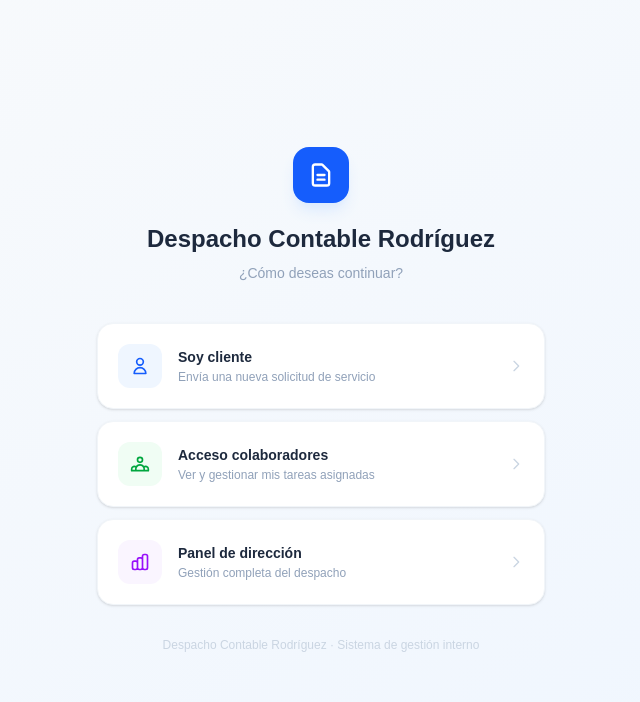
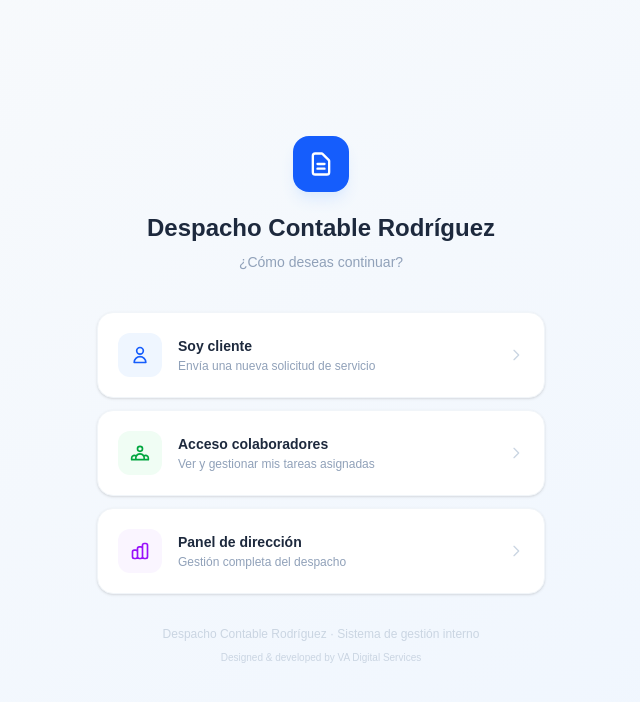
Before and after one commit to avenfi39-star/Despacho-contable-Rodriguez, a Next.js app: page / in a window 1280 px wide. Shown: the top 702 px of the page, without its empty margins (319-959 px from the left). Built offline with nearby package versions, Linux system fonts and the light colour scheme.

Commit message:
feat: add VA Digital Services footer credit

```diff
--- a/app/page.tsx
+++ b/app/page.tsx
@@ -75,6 +75,13 @@ export default function Inicio() {
         <p className="text-center text-xs text-slate-300 mt-8">
           Despacho Contable Rodríguez · Sistema de gestión interno
         </p>
+        <p className="text-center text-[10px] text-slate-300 mt-2">
+          Designed &amp; developed by{" "}
+          <a href="https://www.vadigitalservices.com" target="_blank" rel="noopener noreferrer"
+            className="hover:text-slate-500 transition-colors">
+            VA Digital Services
+          </a>
+        </p>
       </div>
     </main>
   )
```
